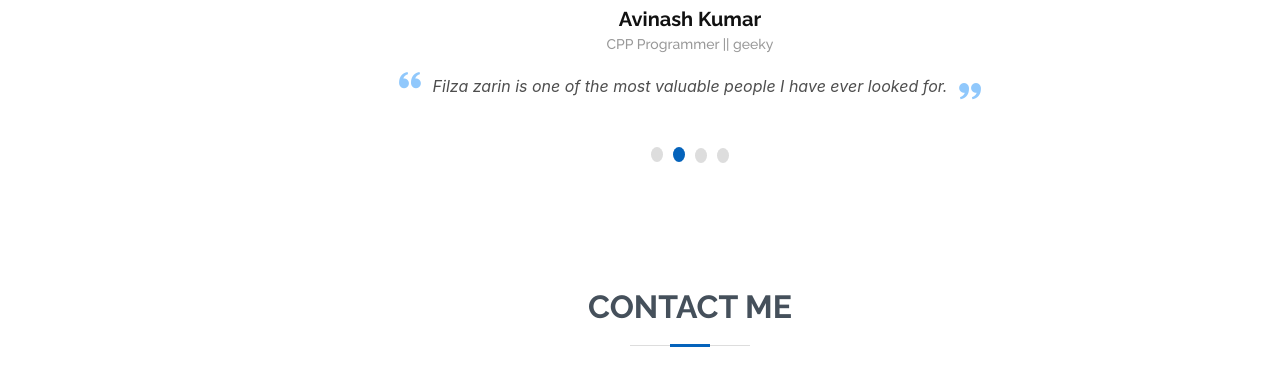
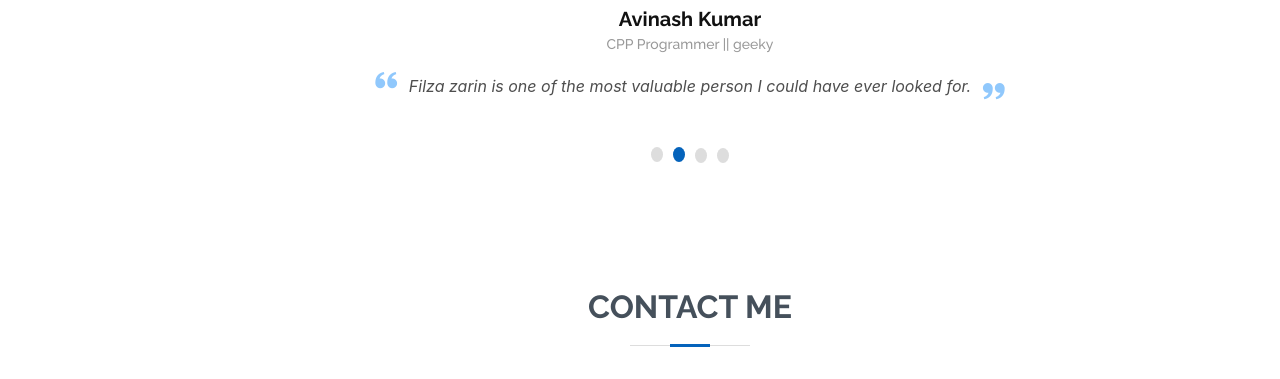
Before and after one commit to Filzazarin/MyPortifolio, a plain HTML site: page index.html in a window 1280 px wide. Shown: the part 4477-4856 px from the top of the page. Drawn offline with Linux system fonts and the light colour scheme.

Commit message:
Update index.html

```diff
--- a/index.html
+++ b/index.html
@@ -431,7 +431,7 @@
             <h4> CPP Programmer || geeky</h4>
             <p>
               <i class="bx bxs-quote-alt-left quote-icon-left"></i>
-              Filza zarin is one of the most valuable people I have ever looked for.
+              Filza zarin is one of the most valuable person I could have ever looked for.
               <i class="bx bxs-quote-alt-right quote-icon-right"></i>
             </p>
           </div>
```
